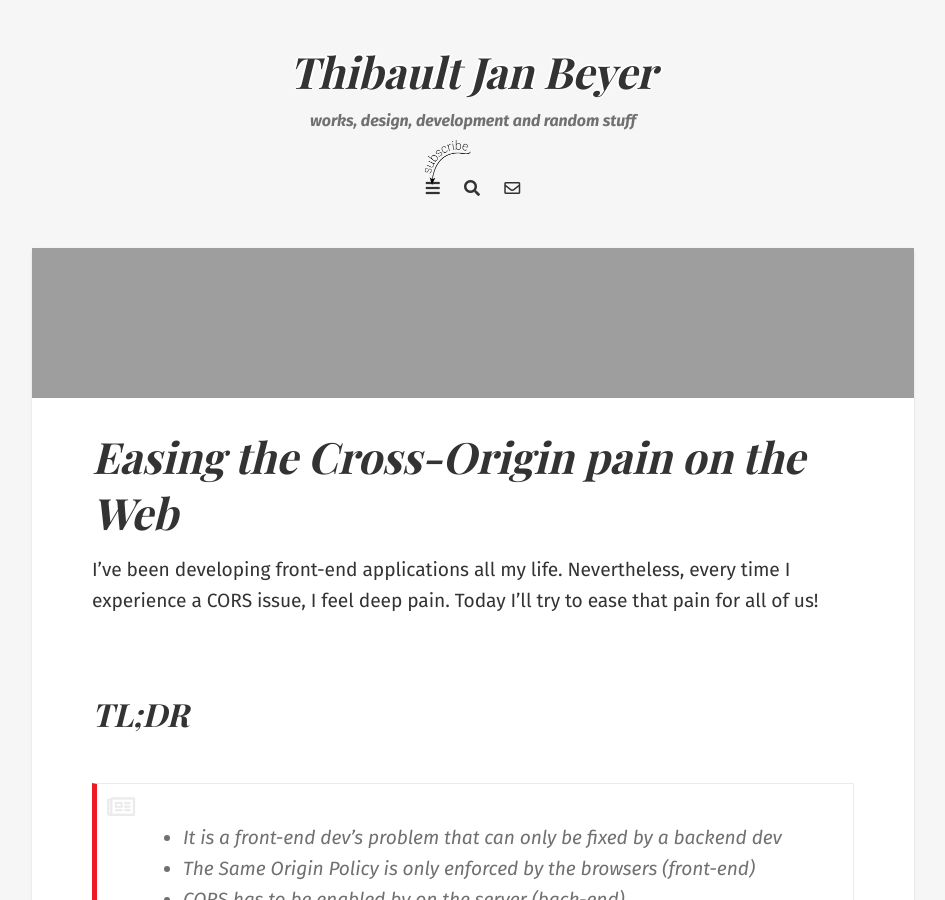
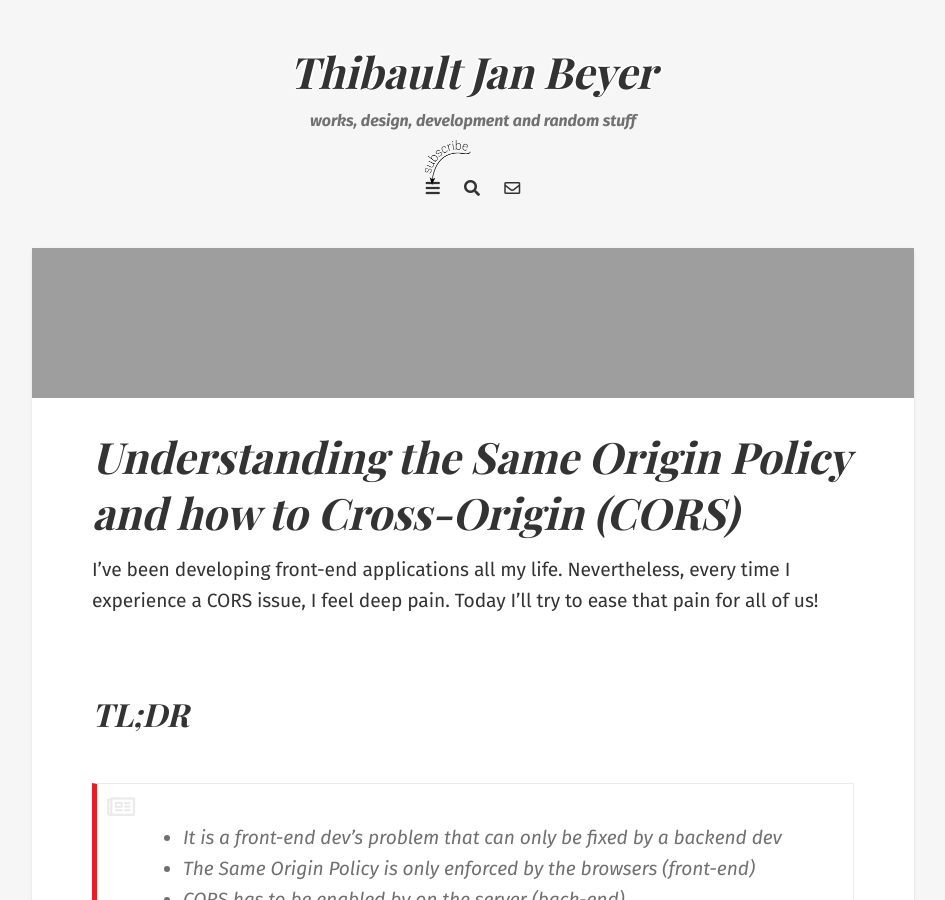
Before and after one commit to ThibaultJanBeyer/blog.thibaultjanbeyer.com-v2, a Jekyll site: the page built from _posts/2019-07-25-cors-cross-origin-web.md, in a window 1280 px wide and 900 px high. Shown: the whole window, without its empty margins (167-1112 px from the left). Built offline with Jekyll 4.4.1, drawn with Linux system fonts in a browser that asks for light colours; nearby versions of some CDN libraries; some web fonts are replaced; comment, search, counter and statistics services are not loaded.

Commit message:
rename titel

```diff
--- a/_posts/2019-07-25-cors-cross-origin-web.md
+++ b/_posts/2019-07-25-cors-cross-origin-web.md
@@ -1,6 +1,6 @@
 ---
 layout: post
-title: Easing the Cross-Origin pain on the Web
+title: Understanding the Same Origin Policy and how to Cross-Origin (CORS)
 excerpt: I’ve been developing frontends all my life. Nevertheless, every time I experience a CORS issue, I feel deep pain. Today I’ll try to ease that pain for all of us!
 image: /assets/cors/girl.jpg
 image_alt: A picture of a ever repeating pattern
```
